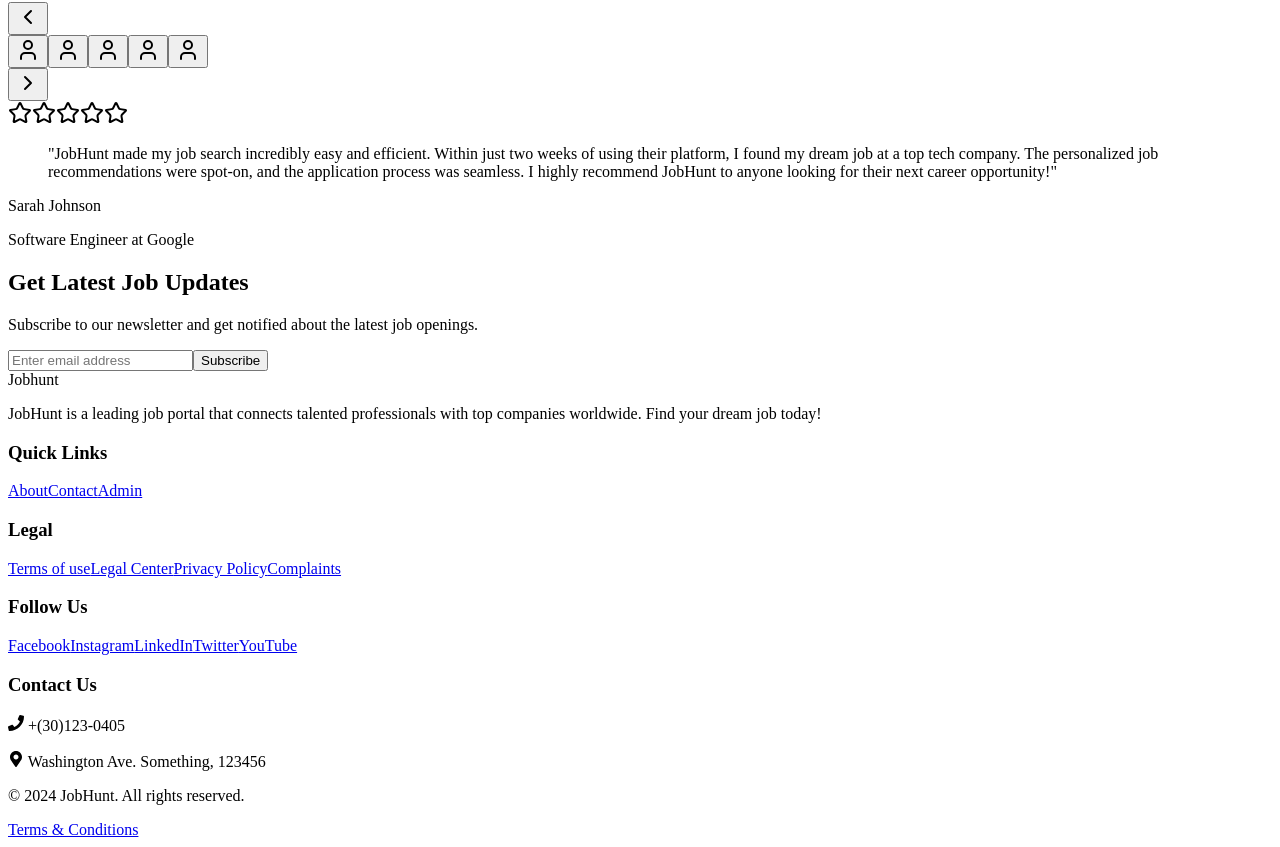
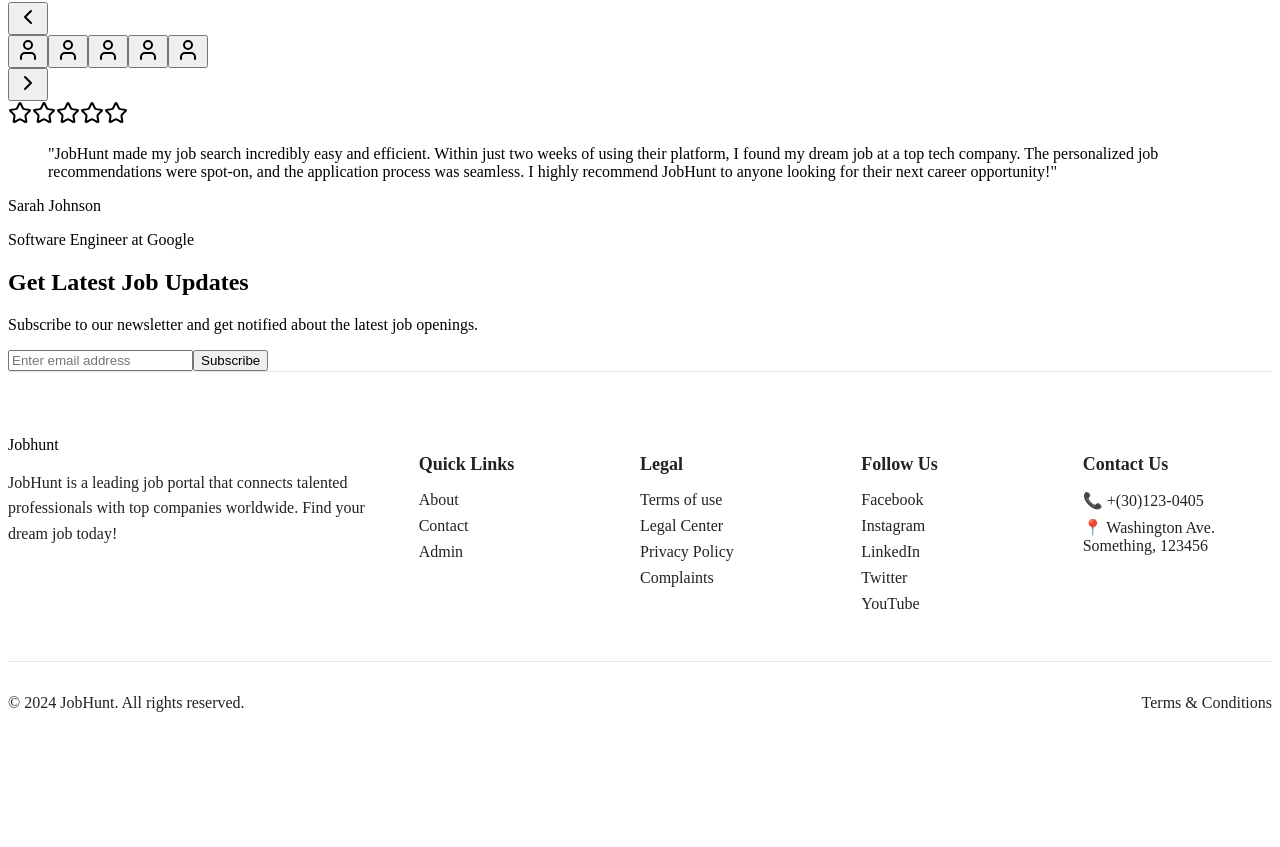
Before and after one commit to CelestinFernandes/JobPortal, a React (Vite) app in the folder job-portal/: page / in a window 1280 px wide. Shown: the part 3869-4716 px from the top of the page. After the commit the page ends 4653 px from the top, so only its background shows below. Built offline with nearby package versions, Linux system fonts and the light colour scheme.

Commit message:
updated footer with design changes

```diff
--- a/job-portal/src/components/Footer.jsx
+++ b/job-portal/src/components/Footer.jsx
@@ -1,69 +1,77 @@
-import { FaPhone, FaMapMarkerAlt } from 'react-icons/fa';
-import Logo from './Logo';
+"use client"
+import { useState, useEffect } from "react"
+import Logo from "./Logo"
 
-export default function Footer() {
+const Footer = () => {
+  const [theme, setTheme] = useState(() => localStorage.getItem("theme") || "light")
+  const [isMobile, setIsMobile] = useState(false)
+
+  useEffect(() => {
+    const handleStorageChange = () => setTheme(localStorage.getItem("theme") || "light")
+    window.addEventListener("storage", handleStorageChange)
+    const interval = setInterval(() => {
+      const currentTheme = localStorage.getItem("theme") || "light"
+      if (currentTheme !== theme) setTheme(currentTheme)
+    }, 500)
+    return () => {
+      window.removeEventListener("storage", handleStorageChange)
+      clearInterval(interval)
+    }
+  }, [theme])
+
+  useEffect(() => {
+    const checkScreenSize = () => setIsMobile(window.innerWidth <= 768)
+    checkScreenSize()
+    window.addEventListener("resize", checkScreenSize)
+    return () => window.removeEventListener("resize", checkScreenSize)
+  }, [])
+
+  const footerLinks = [
+    { title: "Quick Links", links: ["About", "Contact", "Admin"] },
+    { title: "Legal", links: ["Terms of use", "Legal Center", "Privacy Policy", "Complaints"] },
+    { title: "Follow Us", links: ["Facebook", "Instagram", "LinkedIn", "Twitter", "YouTube"] },
+  ]
+
   return (
-    <footer id="contact" className="bg-white border-t py-16">
-      <div className="container mx-auto px-4">
-        <div className="grid md:grid-cols-5 gap-8">
-          <div className="md:col-span-2">
-            <div className="flex items-center space-x-2 mb-4">
-              <Logo />
-            </div>
-            <p className="text-gray-600 mb-4 max-w-md">
+    <footer id="contact" style={{ background: theme === "dark" ? "#222222" : "white", borderTop: `1px solid ${theme === "dark" ? "#374151" : "#e5e7eb"}`, padding: isMobile ? "40px 0" : "64px 0" }}>
+      <div className="container">
+        <div style={{ display: isMobile ? "flex" : "grid", gridTemplateColumns: isMobile ? "none" : "2fr 1fr 1fr 1fr 1fr", flexDirection: isMobile ? "column" : "row", gap: isMobile ? "24px" : "32px", marginBottom: isMobile ? "32px" : "48px" }}>
+          <div style={{ marginBottom: isMobile ? "20px" : "0" }}>
+            <div style={{ marginBottom: "16px" }}><Logo /></div>
+            <p style={{ color: theme === "dark" ? "#FFFFFF" : "#222222", marginBottom: "16px", maxWidth: isMobile ? "100%" : "400px", fontSize: isMobile ? "14px" : "16px", lineHeight: "1.6" }}>
               JobHunt is a leading job portal that connects talented professionals with top companies worldwide. Find your dream job today!
             </p>
-            <div className="flex space-x-4 text-purple-600">
-              <div className="w-6 h-6 bg-gray-200 rounded-full"></div>
-              <div className="w-6 h-6 bg-gray-200 rounded-full"></div>
-              <div className="w-6 h-6 bg-gray-200 rounded-full"></div>
+          </div>
+          {footerLinks.map((section, index) => (
+            <div key={index} style={{ marginBottom: isMobile ? "20px" : "0" }}>
+              <h3 style={{ fontWeight: "bold", color: theme === "dark" ? "white" : "#222222", marginBottom: "16px", fontSize: isMobile ? "16px" : "18px" }}>{section.title}</h3>
+              <div style={{ display: "flex", flexDirection: "column", gap: "8px" }}>
+                {section.links.map((link) => (
+                  <a key={link} href="#" style={{ color: theme === "dark" ? "#FFFFFF" : "#222222", textDecoration: "none", fontSize: isMobile ? "14px" : "16px", transition: "color 0.3s ease" }}
+                    onMouseEnter={(e) => (e.target.style.color = "#6A38C2")}
+                    onMouseLeave={(e) => (e.target.style.color = theme === "dark" ? "#FFFFFF" : "#222222")}
+                  >{link}</a>
+                ))}
+              </div>
             </div>
-          </div>
-
+          ))}
           <div>
-            <h3 className="font-bold text-gray-900 mb-4">Quick Links</h3>
-            <div className="space-y-2 text-gray-600">
-              <a href="#" className="block hover:text-purple-600">About</a>
-              <a href="#" className="block hover:text-purple-600">Contact</a>
-              <a href="#" className="block hover:text-purple-600">Admin</a>
-            </div>
-          </div>
-
-          <div>
-            <h3 className="font-bold text-gray-900 mb-4">Legal</h3>
-            <div className="space-y-2 text-gray-600">
-              <a href="#" className="block hover:text-purple-600">Terms of use</a>
-              <a href="#" className="block hover:text-purple-600">Legal Center</a>
-              <a href="#" className="block hover:text-purple-600">Privacy Policy</a>
-              <a href="#" className="block hover:text-purple-600">Complaints</a>
-            </div>
-          </div>
-
-          <div>
-            <h3 className="font-bold text-gray-900 mb-4">Follow Us</h3>
-            <div className="space-y-2 text-gray-600">
-              <a href="#" className="block hover:text-purple-600">Facebook</a>
-              <a href="#" className="block hover:text-purple-600">Instagram</a>
-              <a href="#" className="block hover:text-purple-600">LinkedIn</a>
-              <a href="#" className="block hover:text-purple-600">Twitter</a>
-              <a href="#" className="block hover:text-purple-600">YouTube</a>
-            </div>
-          </div>
-
-          <div>
-            <h3 className="font-bold text-gray-900 mb-4">Contact Us</h3>
-            <div className="space-y-2 text-gray-600">
-              <p><FaPhone className="inline mr-2 text-purple-600" /> +(30)123-0405</p>
-              <p><FaMapMarkerAlt className="inline mr-2 text-purple-600" /> Washington Ave. Something, 123456</p>
+            <h3 style={{ fontWeight: "bold", color: theme === "dark" ? "white" : "#222222", marginBottom: "16px", fontSize: isMobile ? "16px" : "18px" }}>Contact Us</h3>
+            <div style={{ display: "flex", flexDirection: "column", gap: "8px" }}>
+              <p style={{ color: theme === "dark" ? "#FFFFFF" : "#222222", fontSize: isMobile ? "14px" : "16px", margin: 0 }}>📞 +(30)123-0405</p>
+              <p style={{ color: theme === "dark" ? "#FFFFFF" : "#222222", fontSize: isMobile ? "14px" : "16px", margin: 0 }}>📍 Washington Ave. Something, 123456</p>
             </div>
           </div>
         </div>
-
-        <div className="flex flex-col md:flex-row justify-between items-center border-t mt-12 pt-8 text-gray-600 space-y-4 md:space-y-0">
-          <p>&copy; 2024 JobHunt. All rights reserved.</p>
-          <a href="/terms" className="hover:text-gray-800 transition-colors duration-200">Terms & Conditions</a>
+        <div style={{ display: "flex", justifyContent: isMobile ? "center" : "space-between", alignItems: "center", borderTop: `1px solid ${theme === "dark" ? "#374151" : "#e5e7eb"}`, paddingTop: isMobile ? "20px" : "32px", color: theme === "dark" ? "#FFFFFF" : "#222222", flexDirection: isMobile ? "column" : "row", gap: isMobile ? "12px" : "16px", textAlign: isMobile ? "center" : "left" }}>
+          <p style={{ margin: 0, fontSize: isMobile ? "14px" : "16px" }}>&copy; 2024 JobHunt. All rights reserved.</p>
+          <a href="/terms" style={{ color: theme === "dark" ? "#FFFFFF" : "#222222", textDecoration: "none", fontSize: isMobile ? "14px" : "16px", transition: "color 0.3s ease" }}
+            onMouseEnter={(e) => (e.target.style.color = "#6A38C2")}
+            onMouseLeave={(e) => (e.target.style.color = theme === "dark" ? "#FFFFFF" : "#222222")}
+          >Terms & Conditions</a>
         </div>
       </div>
     </footer>
-  );
+  )
 }
+export default Footer
```
